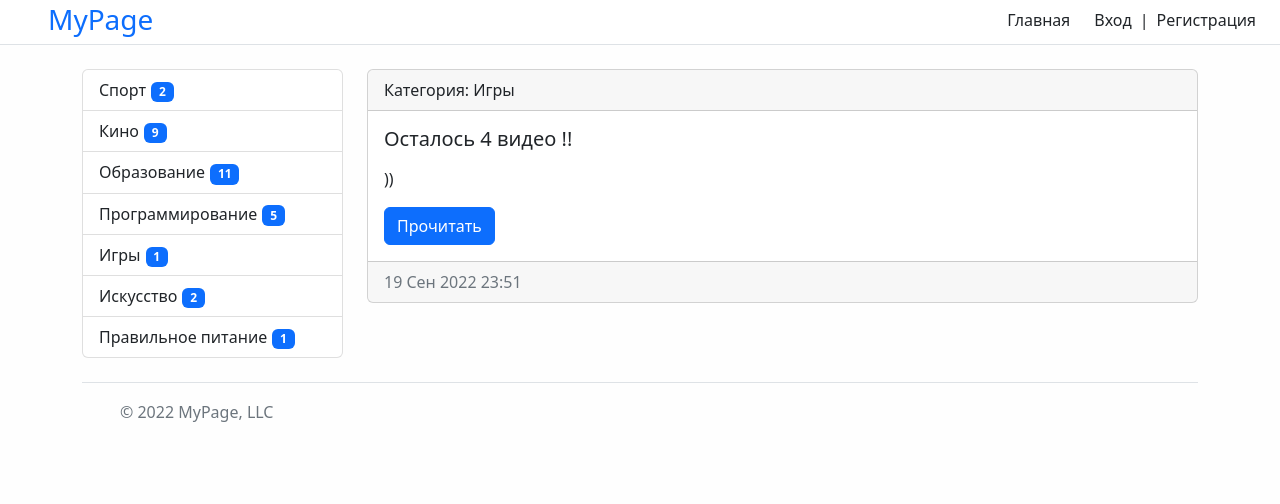
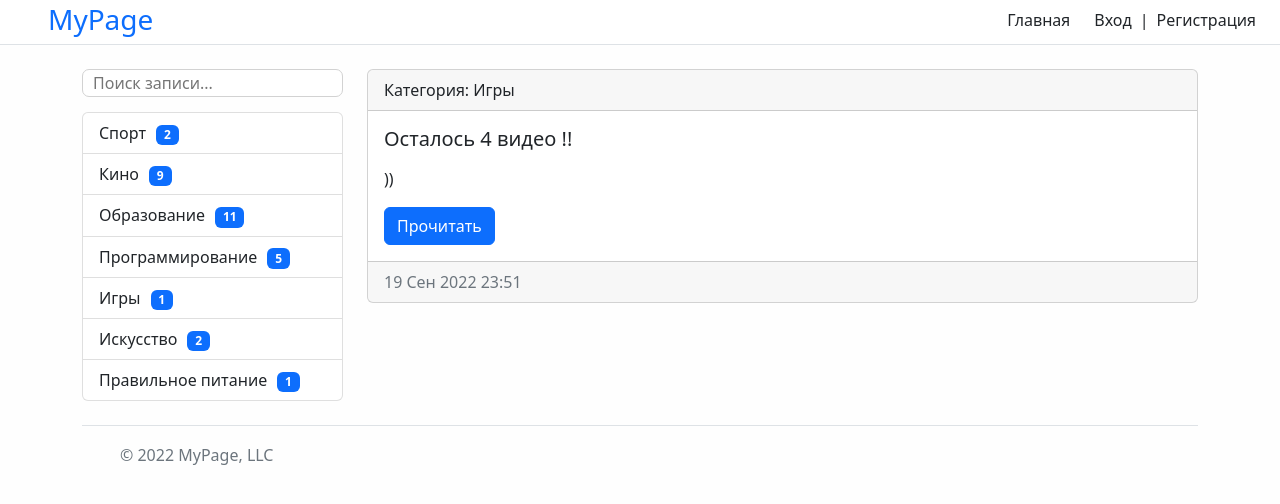
Before and after one commit to thekarenovich/improved_web_page, a Django app: page /category/5/ in a window 1280 px wide. Shown: the top 504 px of the page. Run offline with Django 4.2, Linux system fonts and the light colour scheme; data comes from the database, SQL or seed files in the repository.

Commit message:
Update _sidebar.html

```diff
--- a/mysite/templates/include/_sidebar.html
+++ b/mysite/templates/include/_sidebar.html
@@ -1,6 +1,13 @@
 <!--Sidebar-->
+
+
+<form style="margin-bottom: 15px; " action="{% url 'search' %}" method="get">
+    <input  style="width: 100%; border-radius: 7px; border: 1px solid #d2d2d2; padding-left: 10px;" type="text" name="s" placeholder="Поиск записи...">
+</form>
+
+
 <div class="list-group">
     {% for item in categories %}
-        <a href="{% url 'category' item.pk %}" class="list-group-item list-group-item-action">{{ item.title }}<span style="margin-left: 5px;" class="badge bg-primary">{{ item.cnt }}</span></a>
+        <a href="{% url 'category' item.pk %}" class="list-group-item list-group-item-action">{{ item.title }}<span style="margin-left: 10px;" class="badge bg-primary">{{ item.cnt }}</span></a>
     {% endfor %}
 </div>
```
